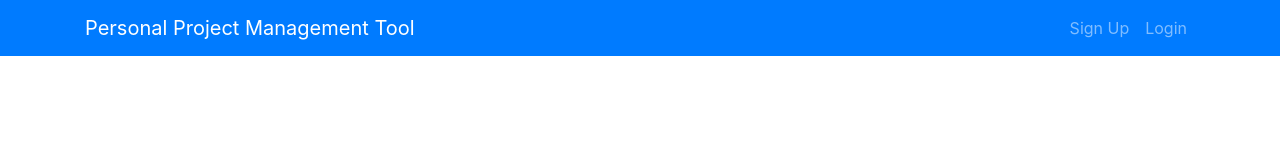
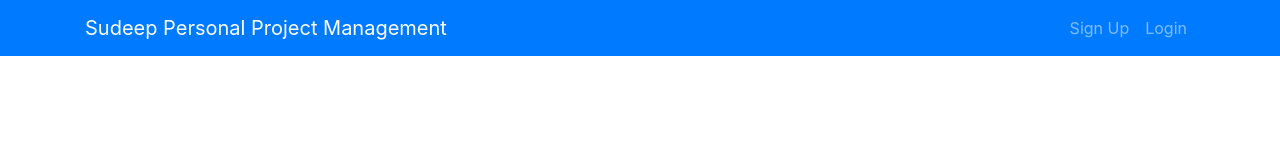
Before and after one commit to sudeepcv/springboot-reactjs-redux, a React (Create React App) app in the folder frontend/: page / in a window 1280 px wide. Shown: the top 150 px of the page. Built offline with nearby package versions, Linux system fonts and the light colour scheme.

Commit message:
title change

```diff
--- a/frontend/src/components/Layout/Header.js
+++ b/frontend/src/components/Layout/Header.js
@@ -71,7 +71,7 @@ class Header extends Component {
       <nav className="navbar navbar-expand-sm navbar-dark bg-primary mb-4">
         <div className="container">
           <Link className="navbar-brand" to="/">
-            Personal Project Management Tool
+            Sudeep Personal Project Management
           </Link>
           <button
             className="navbar-toggler"
```
